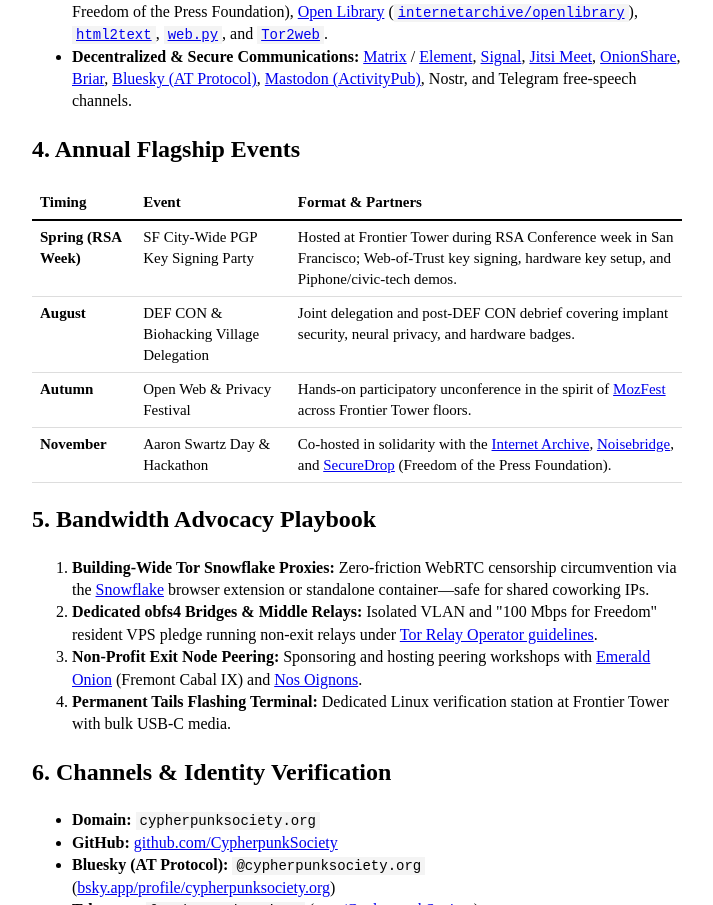
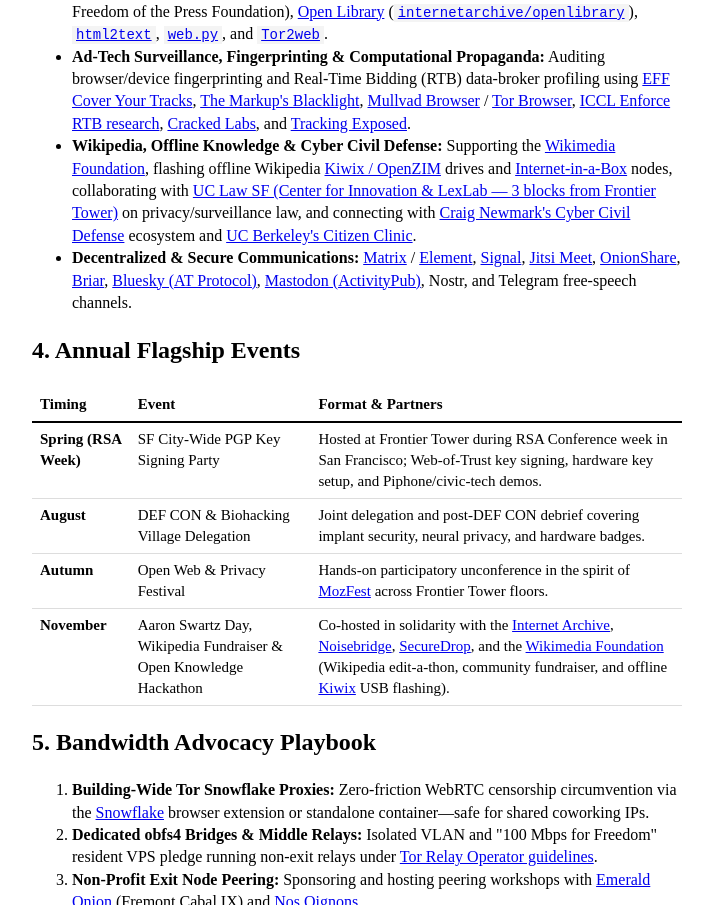
Before and after one commit to CypherpunkSociety/cypherpunksociety.org, a website: page public/docs.html in a window 1280 px wide. Shown: the part 1615-2520 px from the top of the page, without its empty margins (283-996 px from the left). Drawn offline with Linux system fonts and the light colour scheme.

Commit message:
Add UC Law SF, Ad-Tech/Fingerprinting, Wikipedia/Kiwix fundraiser, and Craig Newmark Cyber Civil Defense to docs

```diff
--- a/public/docs.html
+++ b/public/docs.html
@@ -104,6 +104,8 @@
 		<li><strong>Counter-Surveillance, Censorship Measurement &amp; Cognitive Security:</strong> <a href="https://citizenlab.ca/">Citizen Lab</a> &amp; <a href="https://github.com/AmnestyTech/investigations">Amnesty Tech</a> commercial spyware forensics (<a href="https://github.com/mvt-project/mvt">Mobile Verification Toolkit — MVT</a>, <a href="https://github.com/citizenlab/malware-indicators"><code>citizenlab/malware-indicators</code></a>, <a href="https://github.com/citizenlab/test-lists"><code>citizenlab/test-lists</code></a>), <a href="https://ooni.org/">OONI Probe &amp; Explorer</a> + <a href="https://censoredplanet.org/">Censored Planet</a> network censorship measurement, <a href="https://github.com/EFForg/rayhunter">EFF Rayhunter</a> (IMSI-catcher detection), <a href="https://atlasofsurveillance.org/">EFF Atlas of Surveillance</a>, <a href="https://deflock.me/">DeFlock</a> (ALPR mapping), and <a href="https://hai.stanford.edu/">Stanford Cognitive Security Task Force</a> / <a href="https://tsbook.org/">Stanford Trust &amp; Safety Open Curriculum (<code>tsbook.org</code>)</a> / <a href="https://github.com/stanfordio/skyfall"><code>stanfordio/skyfall</code></a>.</li>
 		<li><strong>OSINT, FOIA &amp; Public-Interest Journalism:</strong> <a href="https://bellingcat-toolkit.pages.dev/">Bellingcat Online Investigation Toolkit</a>, <a href="https://challenge.bellingcat.com/">Bellingcat Open Source Challenge</a> (100+ interactive OSINT puzzles), <a href="https://github.com/bellingcat/open-source-research-notebooks">Bellingcat Research Notebooks</a>, open-source tools at <a href="https://github.com/bellingcat"><code>github.com/bellingcat</code></a>, the <a href="https://humanrights.berkeley.edu/">UC Berkeley Human Rights Center</a> &amp; <a href="https://www.ohchr.org/en/publications/policy-and-methodological-publications/berkeley-protocol-digital-open-source">UN Berkeley Protocol</a>, Micah Lee's <a href="https://hacksleaks.com/"><em>Hacks, Leaks, and Revelations</em></a> &amp; <a href="https://ddosecrets.com/">DDoSecrets</a>, <a href="https://www.muckrock.com/">MuckRock</a> / <a href="https://www.documentcloud.org/">DocumentCloud</a>, <a href="https://aleph.occrp.org/">OCCRP Aleph</a>, and <a href="https://www.propublica.org/events">ProPublica Webinars</a> &amp; <a href="https://projects.propublica.org/nonprofits/">Nonprofit Explorer</a>.</li>
 		<li><strong>Aaron Swartz Open-Source Legacy Projects:</strong> Active contribution tracks for <a href="https://securedrop.org/">SecureDrop</a> &amp; <a href="https://github.com/freedomofpress/securedrop-workstation">SecureDrop Workstation</a> (originally co-created by Aaron as DeadDrop, maintained by Freedom of the Press Foundation), <a href="https://openlibrary.org/">Open Library</a> (<a href="https://github.com/internetarchive/openlibrary"><code>internetarchive/openlibrary</code></a>), <a href="https://github.com/Alir3z4/html2text"><code>html2text</code></a>, <a href="https://github.com/webpy/webpy"><code>web.py</code></a>, and <a href="https://github.com/globaleaks/Tor2web"><code>Tor2web</code></a>.</li>
+		<li><strong>Ad-Tech Surveillance, Fingerprinting &amp; Computational Propaganda:</strong> Auditing browser/device fingerprinting and Real-Time Bidding (RTB) data-broker profiling using <a href="https://coveryourtracks.eff.org/">EFF Cover Your Tracks</a>, <a href="https://themarkup.org/blacklight">The Markup's Blacklight</a>, <a href="https://mullvad.net/en/browser">Mullvad Browser</a> / <a href="https://www.torproject.org/download/">Tor Browser</a>, <a href="https://www.iccl.ie/digital-data/">ICCL Enforce RTB research</a>, <a href="https://crackedlabs.org/">Cracked Labs</a>, and <a href="https://tracking.exposed/">Tracking Exposed</a>.</li>
+		<li><strong>Wikipedia, Offline Knowledge &amp; Cyber Civil Defense:</strong> Supporting the <a href="https://donate.wikimedia.org/">Wikimedia Foundation</a>, flashing offline Wikipedia <a href="https://kiwix.org/">Kiwix / OpenZIM</a> drives and <a href="https://internet-in-a-box.org/">Internet-in-a-Box</a> nodes, collaborating with <a href="https://www.uclawsf.edu/academics/centers/center-for-innovation/">UC Law SF (Center for Innovation &amp; LexLab — 3 blocks from Frontier Tower)</a> on privacy/surveillance law, and connecting with <a href="https://craignewmarkphilanthropies.org/">Craig Newmark's Cyber Civil Defense</a> ecosystem and <a href="https://cltc.berkeley.edu/program/citizen-clinic/">UC Berkeley's Citizen Clinic</a>.</li>
 		<li><strong>Decentralized &amp; Secure Communications:</strong> <a href="https://matrix.org/">Matrix</a> / <a href="https://element.io/">Element</a>, <a href="https://signal.org/">Signal</a>, <a href="https://jitsi.org/">Jitsi Meet</a>, <a href="https://onionshare.org/">OnionShare</a>, <a href="https://briarproject.org/">Briar</a>, <a href="https://bsky.app/">Bluesky (AT Protocol)</a>, <a href="https://joinmastodon.org/">Mastodon (ActivityPub)</a>, Nostr, and Telegram free-speech channels.</li>
 	</ul>
 
@@ -134,8 +136,8 @@
 			</tr>
 			<tr>
 				<td><strong>November</strong></td>
-				<td>Aaron Swartz Day &amp; Hackathon</td>
-				<td>Co-hosted in solidarity with the <a href="https://archive.org/">Internet Archive</a>, <a href="https://noisebridge.net/">Noisebridge</a>, and <a href="https://securedrop.org/">SecureDrop</a> (Freedom of the Press Foundation).</td>
+				<td>Aaron Swartz Day, Wikipedia Fundraiser &amp; Open Knowledge Hackathon</td>
+				<td>Co-hosted in solidarity with the <a href="https://archive.org/">Internet Archive</a>, <a href="https://noisebridge.net/">Noisebridge</a>, <a href="https://securedrop.org/">SecureDrop</a>, and the <a href="https://donate.wikimedia.org/">Wikimedia Foundation</a> (Wikipedia edit-a-thon, community fundraiser, and offline <a href="https://kiwix.org/">Kiwix</a> USB flashing).</td>
 			</tr>
 		</tbody>
 	</table>
```
